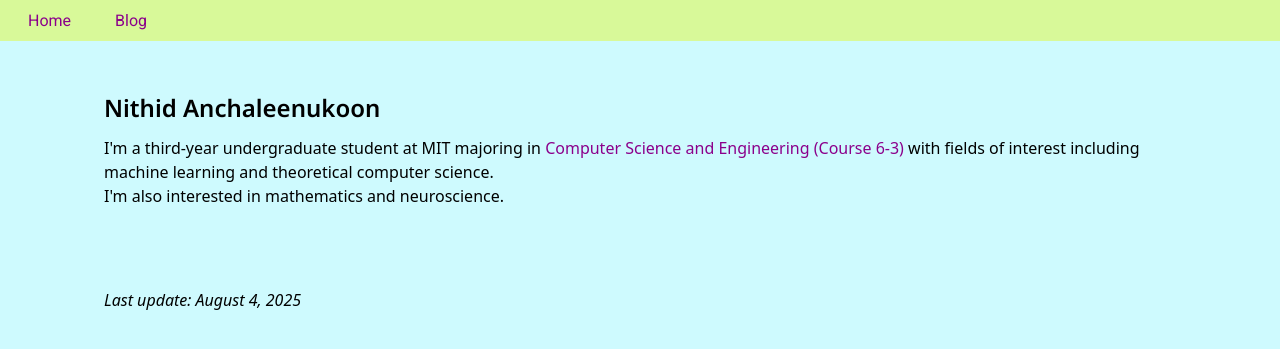
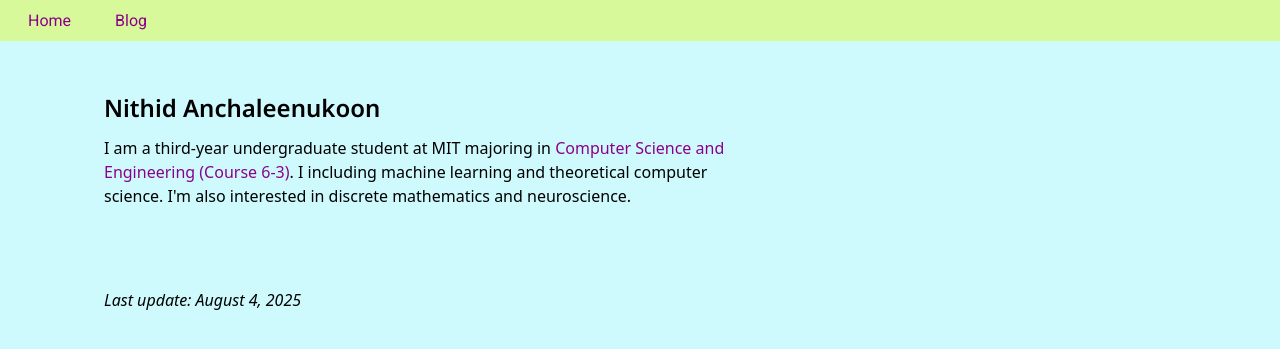
Before and after one commit to psi241/psi241.github.io, a Jekyll site: the page built from index.html, in a window 1280 px wide. Shown: the top 349 px of the page. Built offline with Jekyll 4.4.1, drawn with Linux system fonts in a browser that asks for light colours.

Commit message:
Update info

```diff
--- a/_includes/home.html
+++ b/_includes/home.html
@@ -3,10 +3,12 @@
     Nithid Anchaleenukoon
 </h1>
 
-I'm a third-year undergraduate student at MIT majoring in <a href = "https://www.eecs.mit.edu/academics/undergraduate-programs/curriculum/" target="_blank">Computer Science and Engineering (Course 6-3)</a> with fields of interest including machine learning and theoretical computer science. </br>
-I'm also interested in mathematics and neuroscience.
+<p class="w-3/5">
+I am a third-year undergraduate student at MIT majoring in <a href = "https://www.eecs.mit.edu/academics/undergraduate-programs/curriculum/" target="_blank">Computer Science and Engineering (Course 6-3)</a>. I including machine learning and theoretical computer science. I'm also interested in discrete mathematics and neuroscience.
+</p>
 
 <p class = "mt-20">
 <i>Last update: August 4, 2025</i>
 </p>
+
 </div>
```
